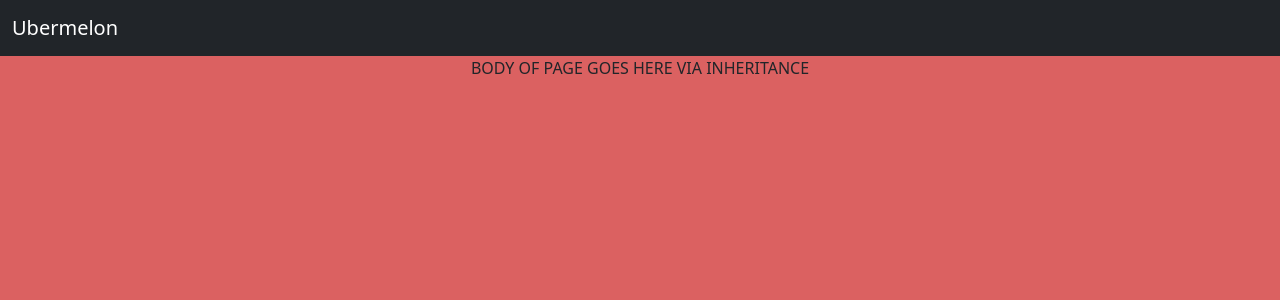
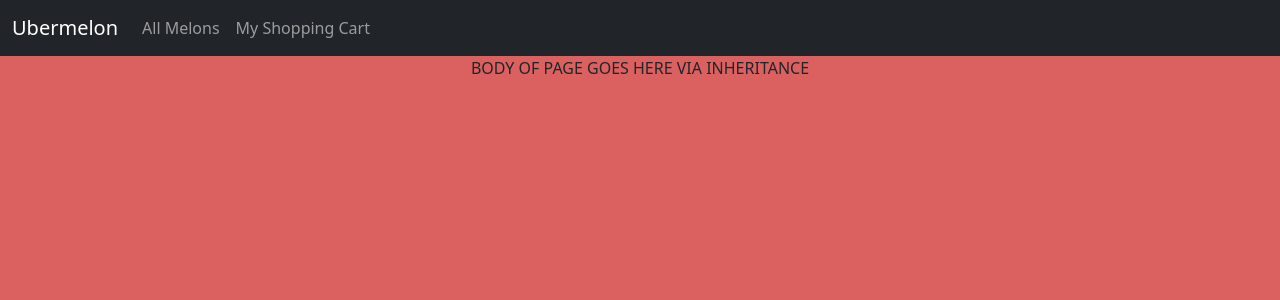
Before and after one commit to JRichm/MelonSite, a Flask app: page / in a window 1280 px wide. Shown: the top 300 px of the page. Run offline with Flask 2, Linux system fonts and the light colour scheme.

Commit message:
cart page shows cart items

```diff
--- a/melons.py
+++ b/melons.py
@@ -22,8 +22,6 @@ def get_melon_by_id(melon_id):
     return melon_dict[melon_id]
 
 def get_all_melons():
-    print('\nget all melons')
-    print(melon_dict.values)
     return melon_dict
 
 def printCSV(csv_file):
@@ -41,7 +39,4 @@ def printCSV(csv_file):
 
             melon_dict[melon_id] = newMelon
 
-    print('\nmy melon dict:')
-    print(melon_dict)
-
 printCSV(csvFile)
--- a/server.py
+++ b/server.py
@@ -1,9 +1,10 @@
-from flask import Flask, render_template, redirect, flash, request
+from flask import Flask, render_template, redirect, flash, request, session
 import melons as melonScript
 import jinja2
 
 app = Flask(__name__)
 app.jinja_env.undefined = jinja2.StrictUndefined # for debugging purposes
+app.secret_key = 'dev'
 
 ## Flask Routes ##
 @app.route('/')
@@ -19,12 +20,18 @@ def show_melon(melon_id):
     return render_template('melon.html', melon=melonScript.get_melon_by_id(melon_id))
 
 @app.route('/cart')
-def cart_page():
+def show_cart():
     return render_template('cart.html')
 
 @app.route('/add_to_cart/<melon_id>')
 def add_melon_to_cart(melon_id):
-    return ('added melon to cart')
+    session.setdefault('cart', {}).setdefault(melon_id, 0)
+    session['cart'][melon_id] += 1
+    cart = session['cart']
+    session.modified = True
+    flash(f'Melon {melon_id} successfully added to cart.')
+    print(cart)
+    return redirect('/cart')
 
 if __name__ == '__main__':
     app.env = 'development'
--- a/static/css/main.css
+++ b/static/css/main.css
@@ -9,8 +9,9 @@ nav {
 
 .container {
     display: flex;
-    flex-direction: row;
+    flex-direction: column;
     justify-content: center;
+    align-items: center;
 }
 
 main {
@@ -20,3 +21,7 @@ main {
 h1, h2, h3, h4, h5, h6 {
     margin: 0px;
 }
+
+.alert {
+    margin-top: 25px;
+}
--- a/templates/base.html
+++ b/templates/base.html
@@ -14,18 +14,21 @@
             <a class="navbar-brand" href="#">Ubermelon</a>
             <div class="collapse navbar-collapse">
                 <div class="navbar-nav">
+                    <a class="nav-link" href="/melons">All Melons</a>
+                    <a class="nav-link" href="/cart">My Shopping Cart</a>
                 </div>
             </div>
         </div>
     </nav>
 
   <div class="container">
-
+    {% for message in get_flashed_messages() %}
+        <p class="alert alert-warning">{{ message }}</p>
+    {% endfor %}
     <!-- This is where the main content goes. -->
     {% block body %}
         BODY OF PAGE GOES HERE VIA INHERITANCE
     {% endblock %}
-
   </div>
 
 </body>
```
Also changed, not shown: static/css/cart.css (added, +19 -0 lines), templates/cart.html (+14 -5 lines).
